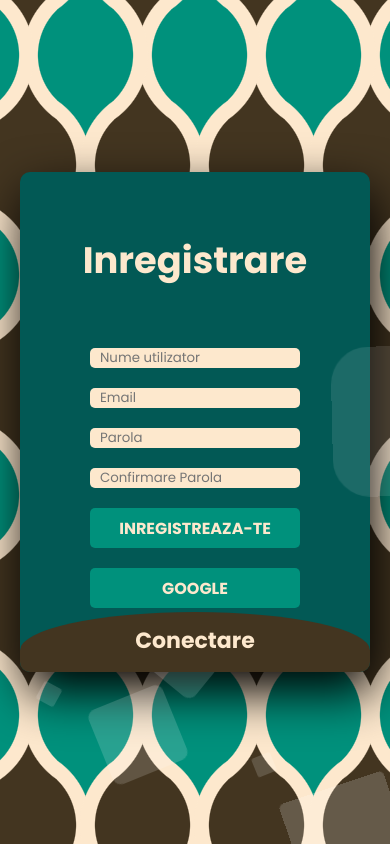
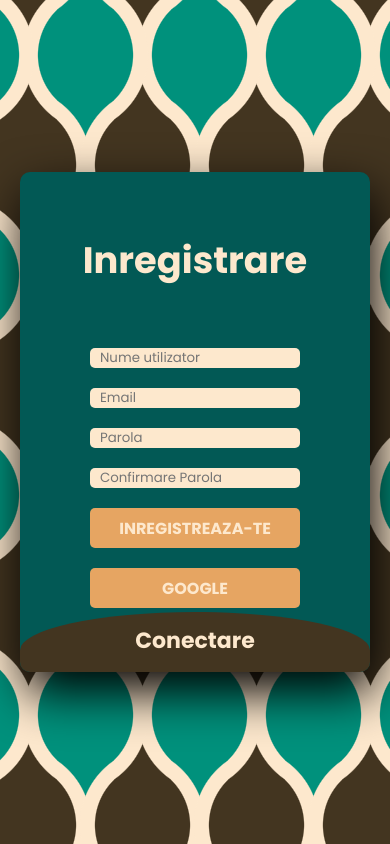
Before and after one commit to bianca2408/recipe_match_test, a React (Create React App) app: page / in a window 390 px wide. Built offline with nearby package versions, Linux system fonts and the light colour scheme.

Commit message:
culori si responsive

```diff
--- a/src/Login.css
+++ b/src/Login.css
@@ -8,15 +8,13 @@
 	font-family: "Poppins", sans-serif;
 }
 
-body {
+.blur-container{
 
 	min-height: 100vh;
 	justify-content: center;
 	align-items: center;
 	flex-direction: column;
 	display: flex;
-	/* background: rgb(49, 141, 155); */
-	/* background: linear-gradient(to bottom, #0f0c29,#302b63,#24243e); */
 
   --s: 55px; /* control the size */
   --b: 15px; /* control the thickness of the curved lines */
@@ -32,15 +30,13 @@ body {
     radial-gradient(var(--_r) right var(--_g1)) calc(var(--_s)/-2) calc(-1*var(--s)),
     radial-gradient(var(--_r) left  var(--_g0)) calc(var(--_s)/ 2) var(--s),
     linear-gradient(90deg,#433520 50%,#00917C 0);
-  background-size: var(--_s) calc(4*var(--s));
-  /* -webkit-backdrop-filter: blur(5px); */
-  /* backdrop-filter: blur(5px); */
+    background-size: var(--_s) calc(4*var(--s));
+    backdrop-filter: blur(10px); /* adjust blur amount as needed */
+
+
 
 }
-.login_background{
-    background: inherit;
-    backdrop-filter: blur(5px);
-}
+
 .main{
 	width: 350px;
 	height: 500px;
@@ -89,7 +85,7 @@ button{
 	justify-content: center;
 	display: block;
 	color: #FDE8CD;
-	background: #00917C;
+	background: #E6A562;
 	font-size: 1em;
 	font-weight: bold;
 	margin-top: 20px;
@@ -125,7 +121,7 @@ button:hover{
 }
 
 /* BACKGROUND CSS */
-.area{
+/* .area{
 
     background: -webkit-linear-gradient(to left, #8f94fb, #4e54c8);
     width: 100%;
@@ -229,7 +225,7 @@ button:hover{
     height: 150px;
     animation-delay: 0s;
     animation-duration: 11s;
-}
+} */
 
 
 
--- a/src/index.css
+++ b/src/index.css
@@ -9,11 +9,13 @@
 :root{
   /* Colors */
   --body-color: #cd5c5c;
-  --sidebar--color: #FDE8CD;
-  --primary-color: #025955;
+  --sidebar--color: #d1f5de;
+  --primary-color: linear-gradient(315deg, #ffffff 0%, #a562e6 74%);
+
   --primary-color-light: #F6F5FF;
   --toggle-color: #DDD;
   --text-color: #707070;
+
 
   --tran-02: all 0.2s ease;
   --tran-03: all 0.3s ease;
@@ -24,7 +26,7 @@ body {
   height: 100vh;
   /* background: #E4E9F7; */
 
-  background: var(--body-color);
+  background: linear-gradient(110deg, #62e6a5 50%, #9ae7ba 50%, #9ae7ba 52%, #d1f5de 52%, #d1f5de 0);
   transition: var(--tran-05);
 }
 body.dark{
@@ -249,7 +251,7 @@ body.dark .switch::before{
 .main--content{
   position: absolute;
   top: 40px;
-  /* height: 100%; */
+  min-height: 100%;
   left: 300px;
   width: calc(100% - 300px);
   border-radius: 20px;
@@ -456,11 +458,11 @@ body.dark .switch::before{
 }
 .recipe img{
   position: relative;
-
   width: 100%;
   height: 300px;
   object-fit: cover;
-  border: 10px solid var(--primary-color);
+  border: 8px solid #a562e6;
+  border-radius: 0.5rem;
 }
 h1 {
   font-size: 2.5rem;
@@ -476,11 +478,9 @@ button {
   border: none;
   outline: none;
   cursor: pointer;
-
   color: var(--primary-color);
   font-weight: bold;
   text-transform: uppercase;
-
   padding: 0.5rem 1rem;
   border-radius: 0.25rem;
   background-color: var(--body-color);
@@ -493,7 +493,11 @@ button {
   align-items: center;
   margin-top: 2rem;
 }
-
+.form-group input[type="file"] {
+  height: 40px; /* Asigură că input-ul de tip fișier ocupă întreaga lățime disponibilă */
+  margin-bottom: 12px; /* Poate adaugă și un spațiu mic între input-uri pentru a îmbunătăți aspectul */
+  resize: none;
+}
 .edit-delete-buttons {
   margin-top: 1rem;
   display: flex;
@@ -506,7 +510,7 @@ button {
 
 button.remove {
   color: var(--light);
-  background-color: red;
+  background-color: var(--body-color);
 }
 
 h4 {
@@ -537,7 +541,7 @@ li {
 }
 
 .popup-inner {
-  background-color: var(--primary-color);
+  background-color: #a562e6;
   padding: 1rem;
   border-radius: 0.5rem;
   width: 100%;
@@ -581,11 +585,23 @@ input, textarea {
     top: 0px;
     left: 0px;
 
-
-    /* Alte stiluri pentru ecrane mici... */
   }
   .main--content{
     top: 0px;
-    left: 0px;
+    left: -80px;
+    width: 100%;
   }
+  .sidebar.close ~ .main--content{
+
+    left: 88px;
+    width: calc(100% - 88px);
+    transition: var(--tran-04);
+  }
+  .header--wrapper{
+    width: 100%;
+  }
+  .profile--wrapper{
+    display: none;
+  }
+
 }
--- a/src/pages/Login.jsx
+++ b/src/pages/Login.jsx
@@ -102,7 +102,7 @@ const Login = () => {
 
     return(
 
-        <div >
+        <div className="blur-container">
             <div class="area" >
         <div class="main">
 {/* <div>curent user: {user?.email}</div> */}
--- a/src/pages/profile.jsx
+++ b/src/pages/profile.jsx
@@ -193,7 +193,7 @@ useEffect(() =>{
         !form.instructiuni
         // !form.imagine
       ) {
-        alert("Please fill out all fields")
+        alert("Completati toate campurile")
         return
       }
 
@@ -413,7 +413,7 @@ useEffect(() => {
             <div  className="main--content">
             <div className="header--wrapper">
 
-            <h2 style={{textAlign: 'center', fontFamily: 'Playfair Display, serif', fontSize: '2rem', color: '#fff', textDecoration: 'underline', marginTop: '20px'}}>Retetele mele</h2>
+            <h2 style={{textAlign: 'center', fontFamily: 'Playfair Display, serif', fontSize: '2rem', color: '#fff', marginTop: '20px'}}>Retetele mele</h2>
 
 
 
@@ -455,7 +455,7 @@ useEffect(() => {
             <button onClick={() =>  handleView(recipe.id)}>
               Vezi {recipe.viewing ? 'mai putin' : 'mai mult'}
             </button>
-            <div className="edit-delete-buttons">
+            <div className="edit-delete-buttons" onClick={() => setPopupActive(!popupActive)}>
             <button >
               Editeaza
             </button>
@@ -480,7 +480,7 @@ useEffect(() => {
 
        {popupActive && <div className="popup">
         <div className="popup-inner">
-          <h2>Adauga o noua reteta</h2>
+        <h2 style={{textAlign: 'center', fontFamily: 'Playfair Display, serif', fontSize: '2rem', color: '#fff', marginTop: '20px'}}>Adauga o noua reteta</h2>
           <form onSubmit={handleSubmit}>
 
 <div className="form-group">
@@ -527,7 +527,7 @@ useEffect(() => {
 </div>
 
 <div className="form-group">
-  <label>Intructiuni</label>
+  <label>Instructiuni</label>
   {
     form.instructiuni.map((step, i) => (
       <textarea
@@ -540,9 +540,9 @@ useEffect(() => {
   <button type="button" onClick={handleStepCount}>Adauga instructiune</button>
 </div>
 
-<div className="buttons">
+<div className="edit-delete-buttons">
   <button onClick={uploadFile} type="submit">Submit</button>
-  <button type="button" class="remove" onClick={() => setPopupActive(false)}>Close</button>
+  <button type="button"  onClick={() => setPopupActive(false)}>Close</button>
 </div>
 
 </form>
```
